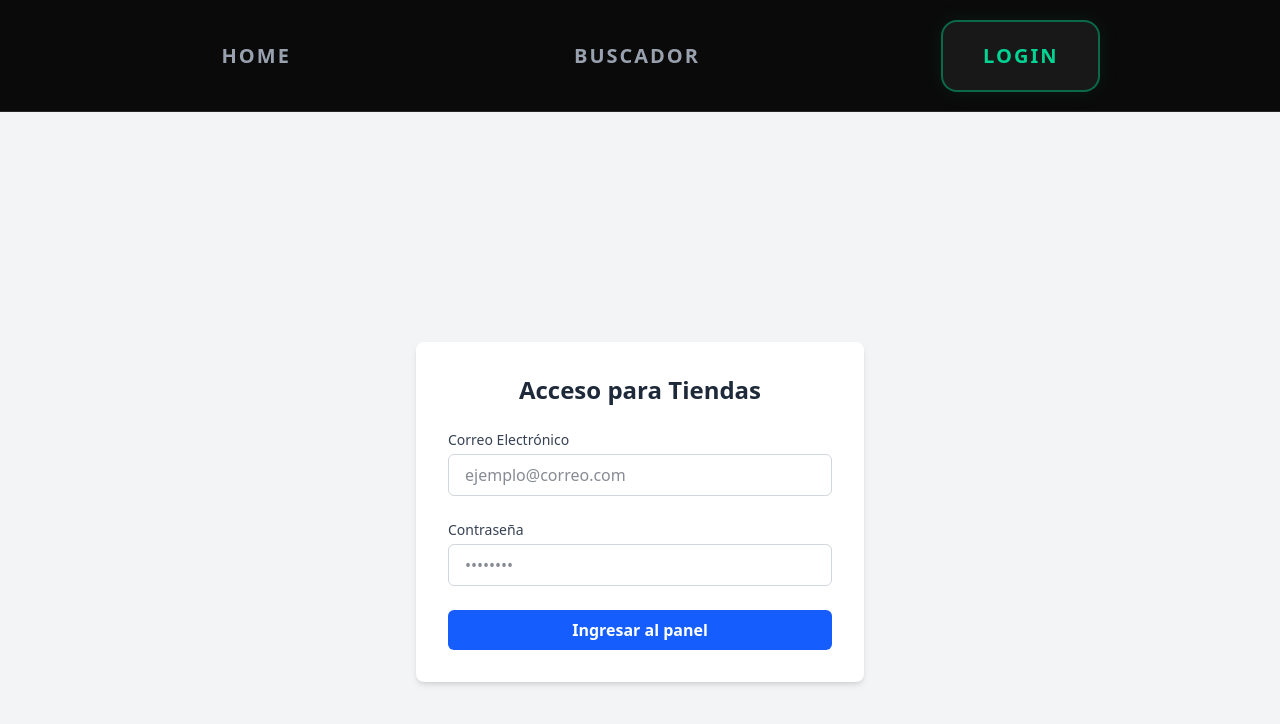
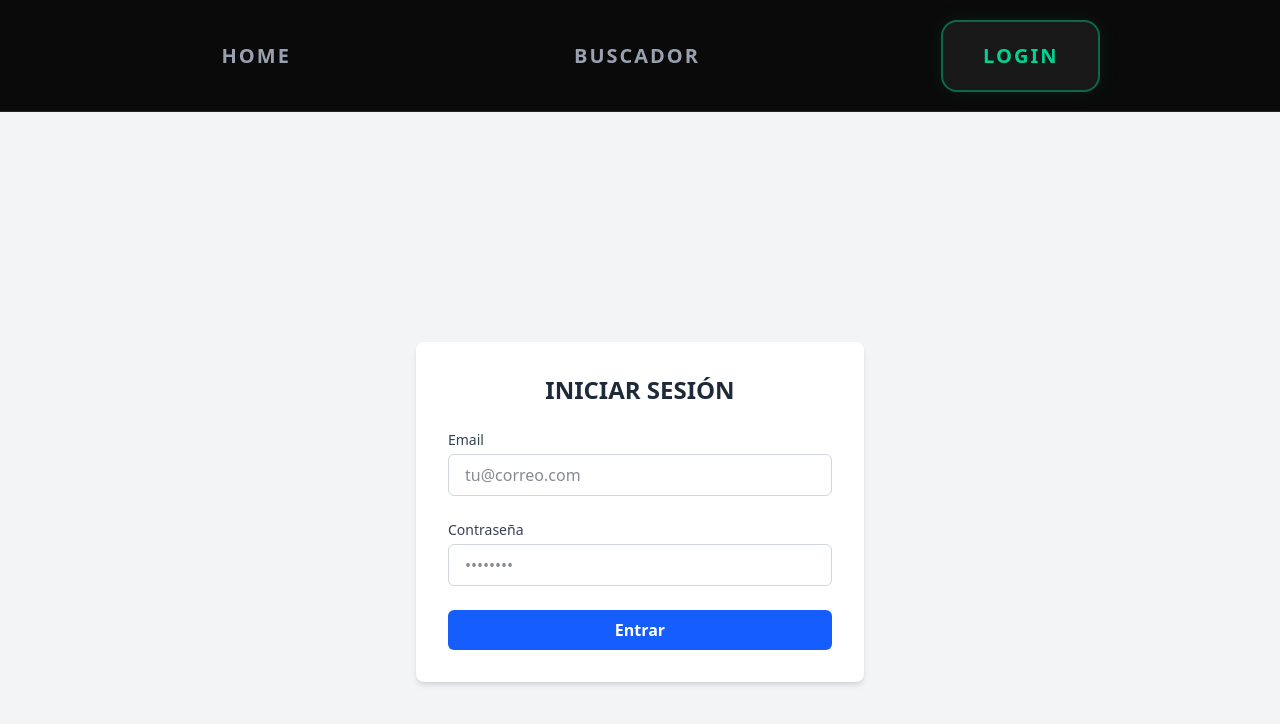
Before and after one commit to cerzam/Proyecto-Rapiti, a React (Vite) app in the folder frontend/: page /login in a window 1280 px wide. Shown: the top 724 px of the page. Built offline with nearby package versions, Linux system fonts and the light colour scheme.

Commit message:
fix: corregir textos del Login para que pasen los tests unitarios

```diff
--- a/frontend/src/views/Login.jsx
+++ b/frontend/src/views/Login.jsx
@@ -90,7 +90,7 @@ export default function Login() {
       <div className="max-w-md w-full bg-white rounded-lg shadow-md p-8">
 
         <h2 className="text-2xl font-bold text-center text-gray-800 mb-6">
-          Acceso para Tiendas
+          INICIAR SESIÓN
         </h2>
 
         {/* ERROR GLOBAL SEGURO */}
@@ -109,7 +109,7 @@ export default function Login() {
           {/* CAMPO DE CORREO */}
           <div>
             <label htmlFor="email" className="block text-sm font-medium text-gray-700 mb-1">
-              Correo Electrónico
+              Email
             </label>
             <input
               ref={emailRef}
@@ -125,7 +125,7 @@ export default function Login() {
                 ${errors.email
                   ? 'border-red-500 focus:ring-red-500 focus:border-red-500'
                   : 'border-gray-300 focus:ring-blue-500 focus:border-blue-500'}`}
-              placeholder="ejemplo@correo.com"
+              placeholder="tu@correo.com"
             />
             {/* Mensaje de error específico del campo */}
             {errors.email && (
@@ -180,7 +180,7 @@ export default function Login() {
                 Iniciando sesión...
               </>
             ) : (
-              'Ingresar al panel'
+              'Entrar'
             )}
           </button>
         </form>
```
